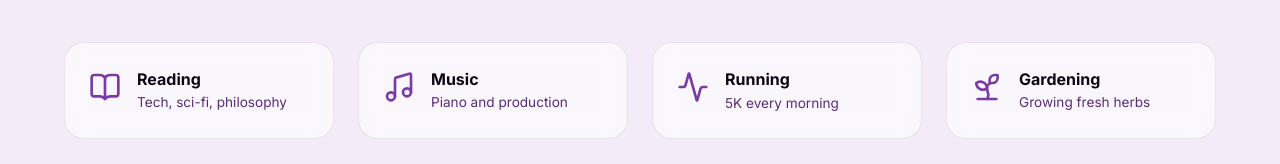
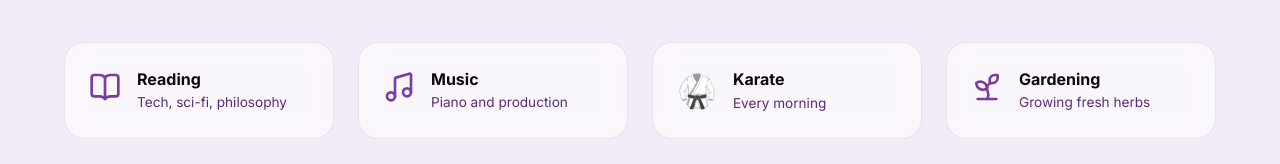
Before and after one commit to deepthi-mahendran/Portfolio, a Next.js app: page /about in a window 1280 px wide. Shown: the part 2177-2341 px from the top of the page. Built offline with nearby package versions, Linux system fonts and the light colour scheme.

Commit message:
feat(projects): hide images for learning journal projects; update about page karate hobby

```diff
--- a/app/about/page.tsx
+++ b/app/about/page.tsx
@@ -269,8 +269,8 @@ export default function AboutPage() {
             <div><h4 style={{ margin: 0, color: 'var(--text-primary)' }}>Music</h4><p style={{ margin: 0, fontSize: '0.85rem', color: 'var(--text-secondary)' }}>Piano and production</p></div>
           </motion.div>
           <motion.div initial={{ opacity: 0, scale: 0.9 }} whileInView={{ opacity: 1, scale: 1 }} viewport={{ once: true }} transition={{ delay: 0.2 }} className="glass-panel" style={{ padding: '24px', display: 'flex', alignItems: 'center', gap: '16px' }}>
-            <span style={{ color: 'var(--accent)' }}><Activity size={32} /></span>
-            <div><h4 style={{ margin: 0, color: 'var(--text-primary)' }}>Running</h4><p style={{ margin: 0, fontSize: '0.85rem', color: 'var(--text-secondary)' }}>5K every morning</p></div>
+            <span style={{ color: 'var(--accent)', fontSize: '32px', lineHeight: 1 }}>🥋</span>
+            <div><h4 style={{ margin: 0, color: 'var(--text-primary)' }}>Karate</h4><p style={{ margin: 0, fontSize: '0.85rem', color: 'var(--text-secondary)' }}>Every morning</p></div>
           </motion.div>
           <motion.div initial={{ opacity: 0, scale: 0.9 }} whileInView={{ opacity: 1, scale: 1 }} viewport={{ once: true }} transition={{ delay: 0.3 }} className="glass-panel" style={{ padding: '24px', display: 'flex', alignItems: 'center', gap: '16px' }}>
             <span style={{ color: 'var(--accent)' }}><Sprout size={32} /></span>
```
Also changed, not shown: app/projects/page.tsx (+6 -2 lines).
